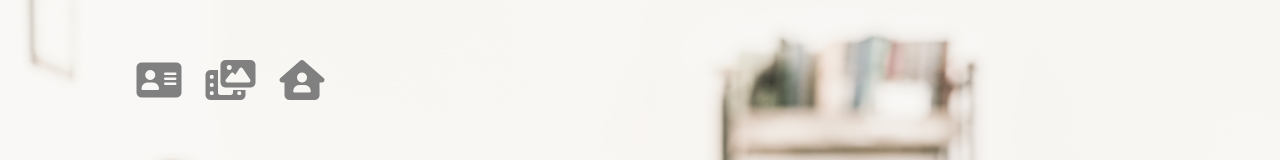
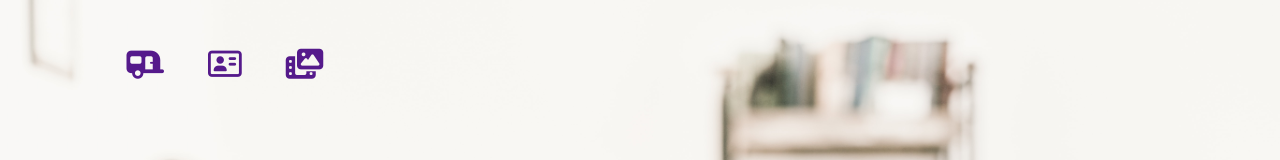
Before and after one commit to PowerCoders-Milan/new-gh-page-Ahlam77, a plain HTML site: page index.html in a window 1280 px wide. Shown: the top 160 px of the page. Drawn offline with Linux system fonts and the light colour scheme.

```diff
--- a/index.html
+++ b/index.html
@@ -17,13 +17,15 @@
     <div class="containre">
         <div class="navbar">
             <nav>
-                <ul class="fa-ul">
+                <ul>
 
-                    <i class="fas fa-address-card"></i>
-                    <i class="fas fa-photo-video"></i>
-                    <i class="fas fa-house-user"></i>
+                   <li><a href="" target="_blank"><i class="fas fa-caravan"></i></a></li>
+                   <li><a href="" target="_blank"><i <i class="far fa-address-card"></i></a>
+                   </li>
+                   <li><a href="" target="_blank"><i <i class="fas fa-photo-video"></i></a></li>
+                 </ul>
 
-                </ul>
+
             </nav>
         </div>
         <div class="fun">
--- a/style.css
+++ b/style.css
@@ -59,28 +59,23 @@
 }
 
 nav {
-    float: right;
-    flex: 1;
-    margin-top: 40px;
-    margin-right: 30px;
-    padding-left: 70px;
-    text-align: left;
-    display: flex;
+    flex: 1px;
+    padding-left: 100px;
+    margin-top: 10px;
+}
+
+nav ul li {
+    display: inline-block;
+    list-style: none;
+    margin: 0px 20px;
+    font-size: 30px;
 
 }
 
-nav ul i {
-    padding-left: 20px;
-    align-items: center;
-    position: relative;
-    color: gray;
-    font-size: 40px;
-    text-align: right;
-
-}
-
-i:hover {
+li:hover {
     color: lightcoral;
     border: 1px solid;
-    transition: .5s;
+    transition: .2s;
+    border: none;
+    transform: scale(1.1);
 }
```
Also changed, not shown: page.html (+7 -1 lines), page1.html (+13 -0 lines), image/act.jpg (added), image/acttivete.jpg (added), image/fun.jpg (added), image/funnyfamily.JPG (added).
